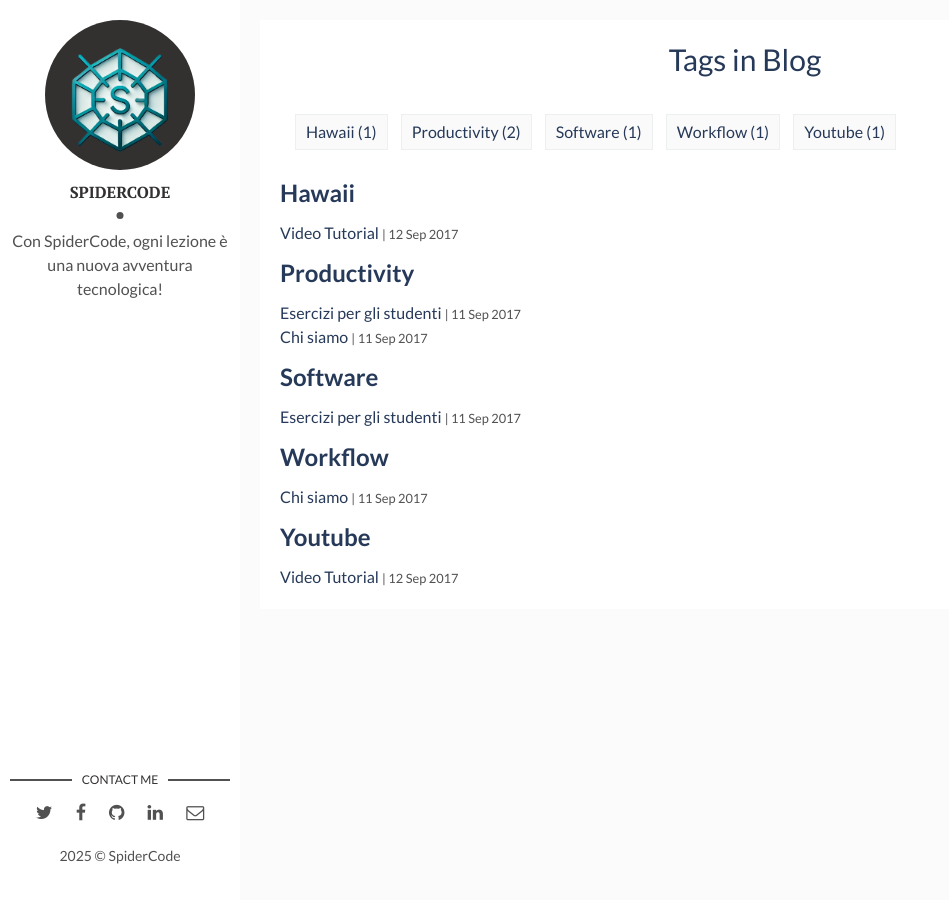
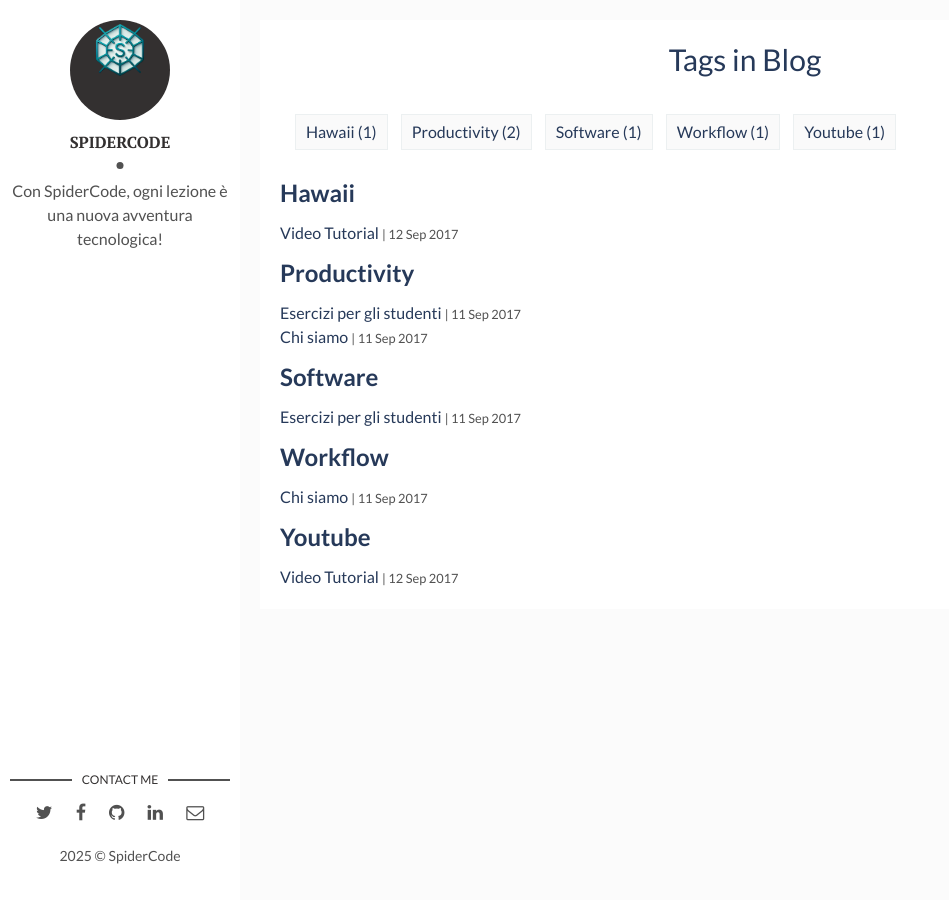
Before and after one commit to spidercodeit/spidercodeit.github.io, a Jekyll site: the page built from tags.html, in a window 1280 px wide. Shown: the whole page, without its empty margins (0-949 px from the left). Built offline with Jekyll 4.4.1, drawn with Linux system fonts in a browser that asks for light colours.

Commit message:
posizione logo

```diff
--- a/assets/css/main.css
+++ b/assets/css/main.css
@@ -941,8 +941,8 @@
   text-align: center;
 }
 .about .cover-author-image {
-  width: 150px;
-  height: 150px;
+  width: 100px;
+  height: 100px;
   margin: 0 auto 10px;
   -webkit-border-radius: 100%;
           border-radius: 100%;
@@ -951,12 +951,12 @@
 }
 
 .about img {
-  width: 200px; /* Cambiato da 100% a auto */
-  height: 200px; /* Cambiato da 100% a auto */
+  width: 100%; /* Cambiato da 100% a auto */
+  height: 100px; /* Cambiato da 100% a auto */
   object-fit: cover; /* Mantiene le proporzioni senza distorsioni */
   margin-top: -20px; /* Sposta l'immagine verso l'alto di 10px */
-  -webkit-border-radius: 100%;
-          border-radius: 100%;
+  -webkit-border-radius: 50%;
+          border-radius: 50%;
   -webkit-transition: -webkit-transform 0.35s;
   transition: -webkit-transform 0.35s;
   -o-transition: transform 0.35s;
```
